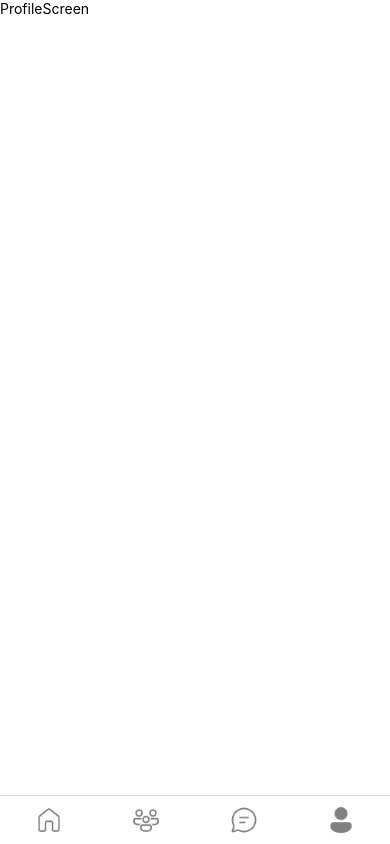
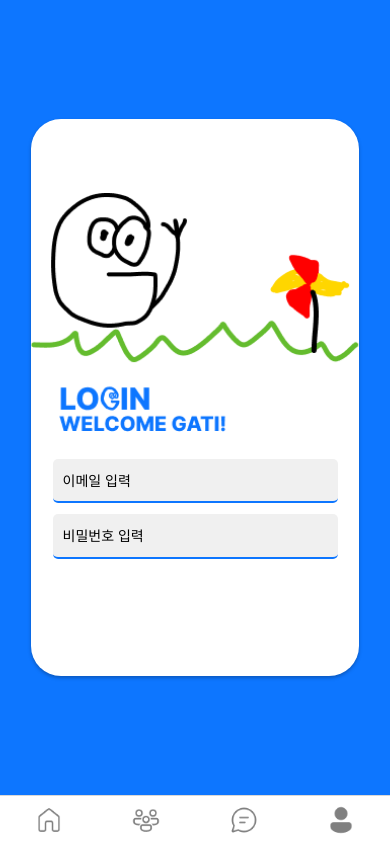
Before and after one commit to Bamdoliro/G-A, a React Native app: screen /ProfileScreen in a window 390 px wide. Built offline with nearby package versions, Linux system fonts and the light colour scheme.

Commit message:
CHORE :: profile -> login
- 임시로

```diff
--- a/TabNavigation.js
+++ b/TabNavigation.js
@@ -11,6 +11,7 @@ import HomeScreen from "./pages/HomeScreen";
 import CommunityScreen from "./pages/CommunityScreen";
 import ChatScreen from "./pages/ChatScreen";
 import ProfileScreen from "./pages/ProfileScreen";
+import LoginScreen from "./pages/LoginScreen";
 import { Image } from "react-native";
 
 const Tab = createBottomTabNavigator();
@@ -42,7 +43,7 @@ export default function TabNavigation() {
                     <Image style={{height: 30, width: 30}} source={Chat} />
                 )
             }}/>
-            <Tab.Screen name="ProfileScreen" component={ProfileScreen} options={{
+            <Tab.Screen name="ProfileScreen" component={LoginScreen} options={{
                 tabBarIcon: ({ focused }) => focused ? (
                     <Image style={{height: 30, width: 30}} source={PersonFilled} />
                 ) : (
--- a/pages/LoginScreen.js
+++ b/pages/LoginScreen.js
@@ -2,13 +2,14 @@ import React, { useState } from "react";
 import { Button, Image, StyleSheet, View } from "react-native";
 import CustomInput from "../components/CustomInput/CustomInput";
 import Logo from "../assets/img.png";
+import SafeAreaView from "../components/SafeAreaView/SafeAreaView";
 
 export default function LoginScreen() {
   const [email, setEmail] = useState("");
   const [password, setPassword] = useState("");
 
   return (
-    <View style={styles.root}>
+    <SafeAreaView style={styles.root}>
       <View style={styles.innerBox}>
         <Image source={Logo} style={styles.logo} resizeMode="contain" />
         <CustomInput
@@ -23,7 +24,7 @@ export default function LoginScreen() {
           secureTextEntry={true}
         />
       </View>
-    </View>
+    </SafeAreaView>
   );
 }
 
```
